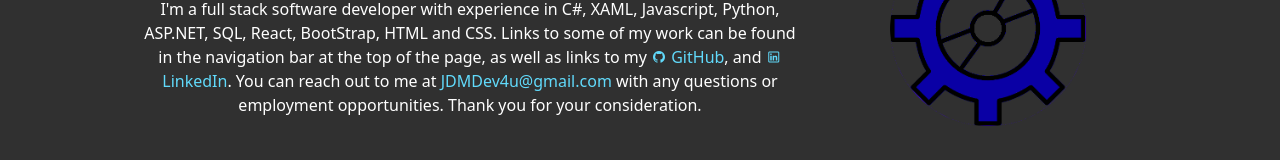
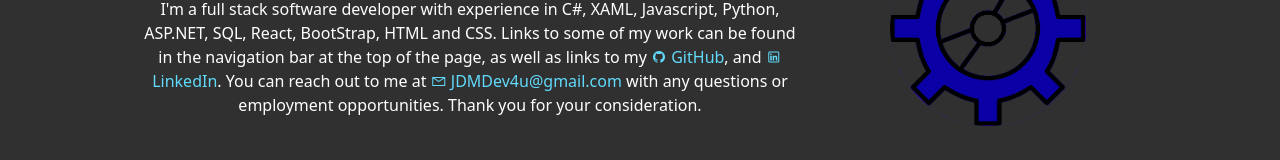
Before and after one commit to PinKushin/pinkushin.github.io, a React (Create React App) app: page / in a window 1280 px wide. Shown: the part 296-456 px from the top of the page. Built offline with nearby package versions, Linux system fonts and the light colour scheme.

Commit message:
fix aria issue

```diff
--- a/src/App.tsx
+++ b/src/App.tsx
@@ -52,7 +52,7 @@ const App : React.FC<Props> = () =>
                                         href='https://www.linkedin.com/in/john-moore-b32b37259/'
                                         className='App-link'><i className="lab la-linkedin"></i> LinkedIn</a>.
                                 You can reach out to me at <a className='App-link'
-                                    href='mailto: JDMDev4u@gmail.com?subject=Software%20Development%20Quote%20Needed&cc=PinKushin@verizon.net'>JDMDev4u@gmail.com</a> with any questions or employment opportunities. Thank you for your consideration.
+                                    href='mailto: JDMDev4u@gmail.com?subject=Software%20Development%20Quote%20Needed&cc=PinKushin@verizon.net'><i className="lar la-envelope"></i> JDMDev4u@gmail.com</a> with any questions or employment opportunities. Thank you for your consideration.
                             </p>
                         </Col>
                         <Col sm={ 12 } md={ 4 }>
--- a/src/components/PageFooter.tsx
+++ b/src/components/PageFooter.tsx
@@ -23,7 +23,7 @@ function PageFooter()
                                     <a href="mailto: JDMDev4u@gmail.com?cc=pinkushin@verizon.net&subject=Software%20Development%20Quote%20Needed"
                                         target='_blank'
                                         rel='noreferrer'>
-                                        <i className="las la-at" aria-placeholder='E-mail'></i> E-Mail Me
+                                        <i className="las la-at"></i> E-Mail Me
                                     </a>
                                 </li>
                                 <li>
```
